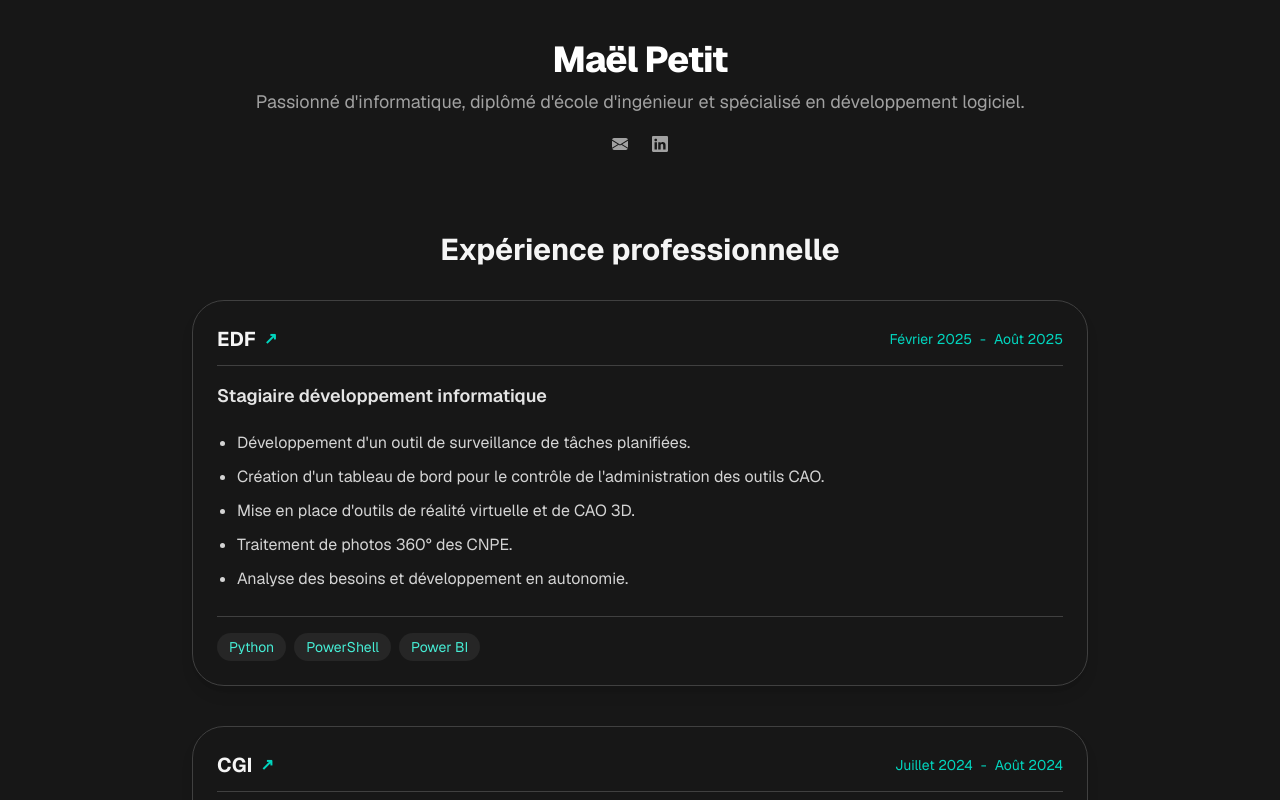
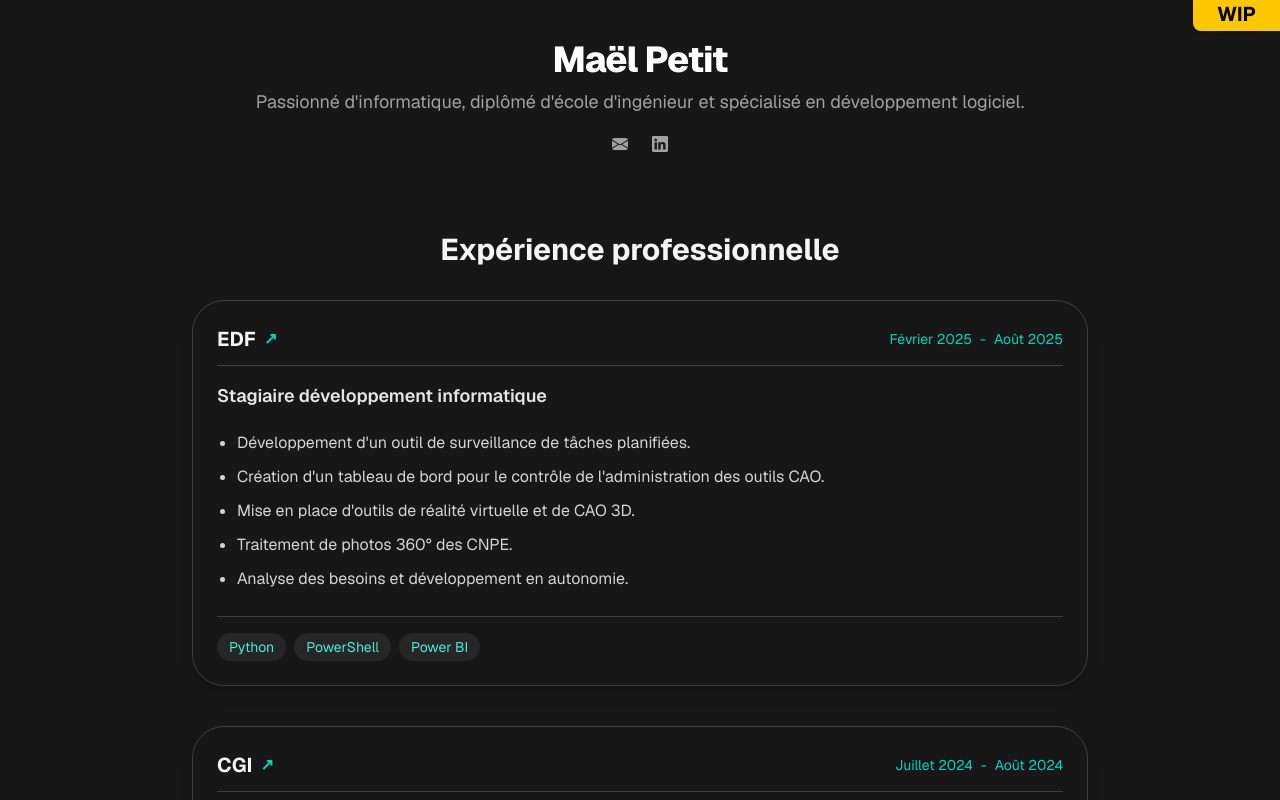
Before and after one commit to MaelPetit37/MaelPetit37.github.io, a Next.js app: page / in a window 1280 px wide. Shown: the top 800 px of the page. Built offline with nearby package versions, Linux system fonts and the light colour scheme.

Commit message:
added WIP

```diff
--- a/app/page.tsx
+++ b/app/page.tsx
@@ -6,6 +6,11 @@ export default function Page() {
     <main className="min-h-screen bg-neutral-900 text-neutral-100 py-10 px-5 font-sans">
       <div className="max-w-6xl mx-auto">
         <header className="text-center mb-12">
+          <div className="absolute top-0 right-0">
+            <span className="bg-yellow-400 text-black text-xl font-bold px-6 py-1 rounded-bl-lg uppercase shadow-md">
+              WIP
+            </span>
+          </div>
           <h1 className="text-4xl font-extrabold tracking-tight mb-2 text-white">Maël Petit</h1>
           <p className="text-lg text-neutral-400">Passionné d'informatique, diplômé d'école d'ingénieur et spécialisé en développement logiciel.</p>
 
```
